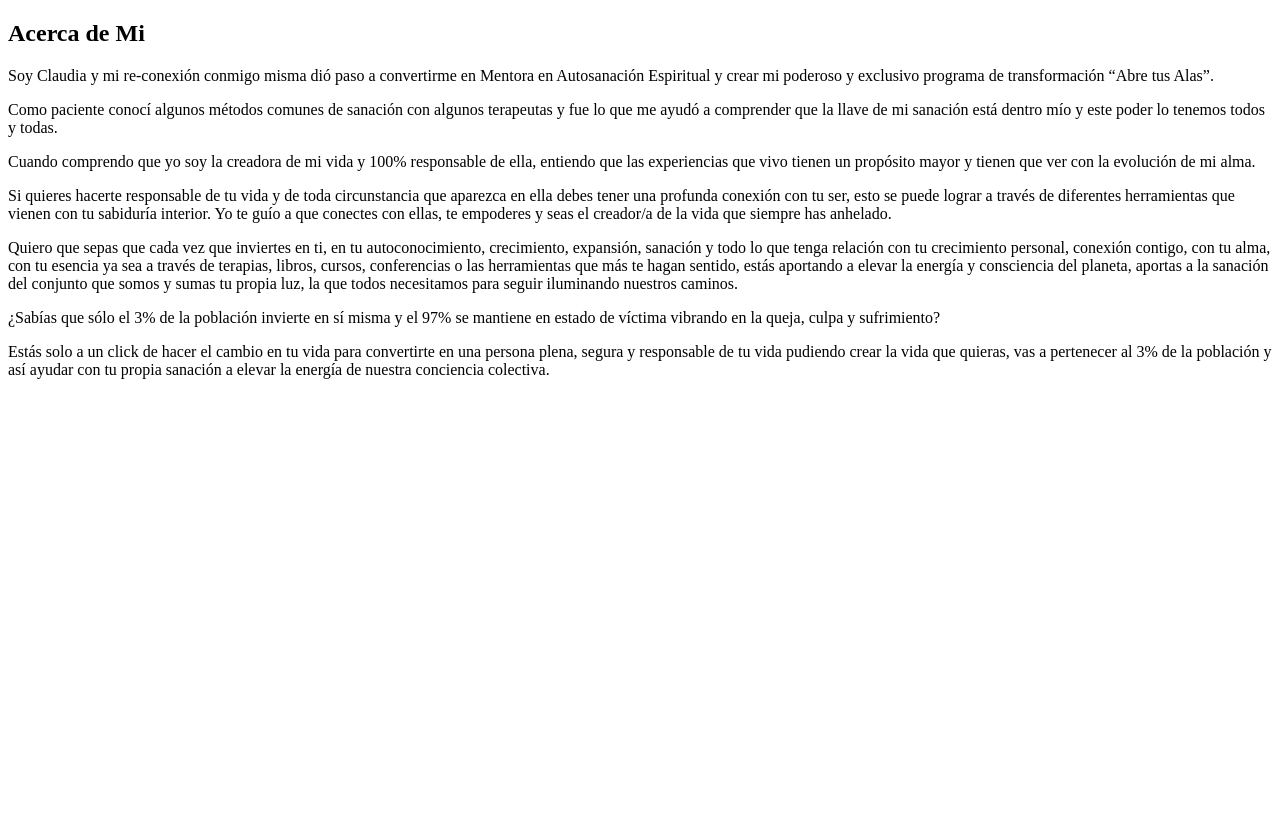
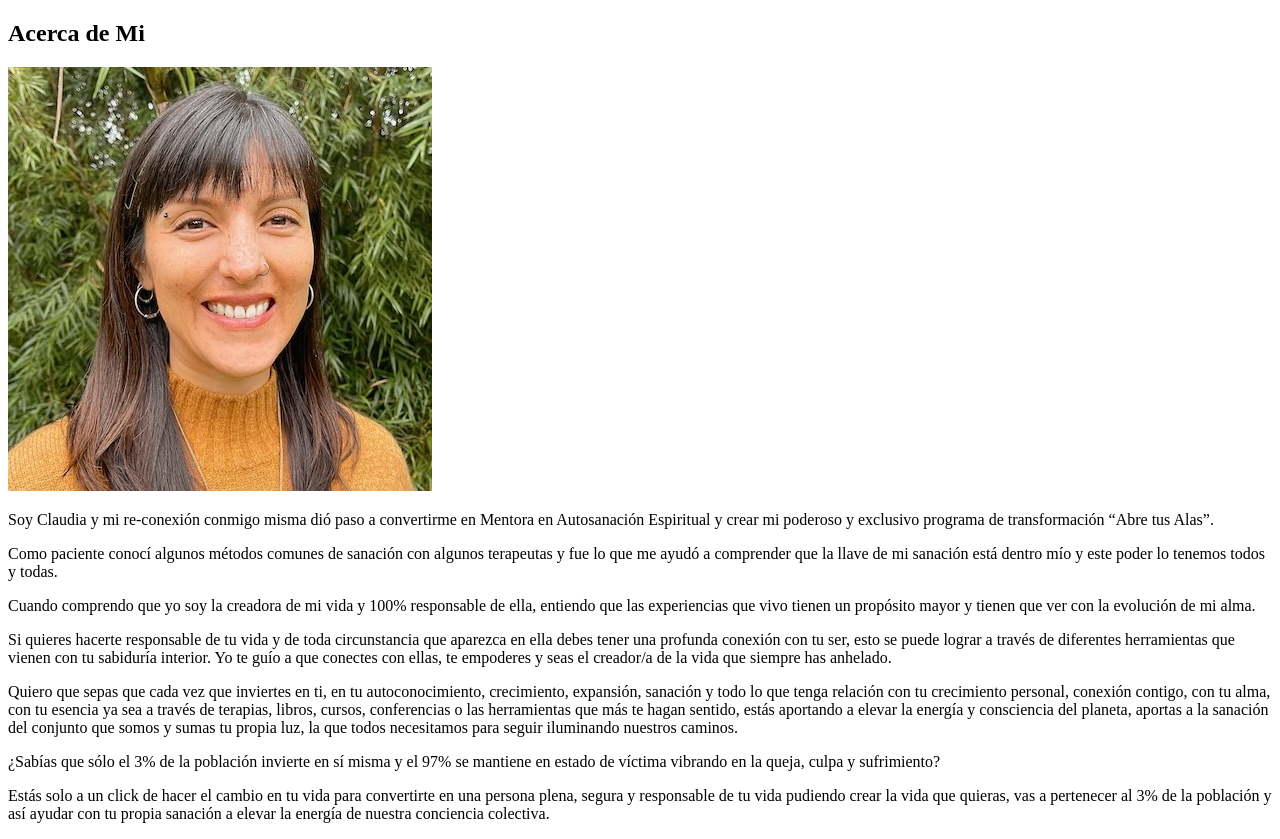
Before and after one commit to aotarola/cotarola, a Next.js app: page /components/AboutMe in a window 1280 px wide. Before the commit the page ends 800 px from the top, so only its background shows below. Built offline with nearby package versions, Linux system fonts and the light colour scheme.

Commit message:
add about me photo

```diff
--- a/package.json
+++ b/package.json
@@ -16,7 +16,7 @@
     "dotenv": "^8.2.0",
     "express": "^4.17.1",
     "mailchimp-api-v3": "^1.14.0",
-    "next": "10.0.6",
+    "next": "^10.2.3",
     "postcss": "^8.2.6",
     "react": "17.0.1",
     "react-dom": "17.0.1",
--- a/pages/components/AboutMe.tsx
+++ b/pages/components/AboutMe.tsx
@@ -11,6 +11,14 @@ const Services: FunctionComponent = () => {
           <div className="h-1 mx-auto gradient w-64 opacity-25 my-0 py-0 rounded-t"></div>
         </div>
         <div className="flex flex-wrap">
+          <div className="w-5/6 mx-auto sm:pt-10 sm:w-1/2">
+            <img
+              className="sm:h-96 mx-auto rounded-full"
+              alt="Quien Soy"
+              src="/quien-soy.jpg"
+            />
+          </div>
+          <div className="w-5/6 sm:w-1/2 p-6">
             <div className="p-6">
               <p className="text-primary-paragraph mb-8">
                 Soy Claudia y mi re-conexión conmigo misma dió paso a convertirme en Mentora en
@@ -56,6 +64,7 @@ const Services: FunctionComponent = () => {
             </div>
           </div>
         </div>
+      </div>
     </section>
   )
 }
--- a/tailwind.config.js
+++ b/tailwind.config.js
@@ -8,9 +8,9 @@ module.exports = {
       ...defaultColors,
       ...{
         "primary": {
-          "title-400": "#CF9A12",
-          "title": "#994A4A",
-          "paragraph": "#8B8B8B"
+          "title-400": "#441257",
+          "title": "#441257",
+          "paragraph": "#644B6D"
         },
         "button": {
           "500": "#551A25"
```
Also changed, not shown: public/quien-soy.jpg (added), 1 other file (tests, documents, lock files or other folders). Lines whose indentation alone changed are shown as unchanged.
